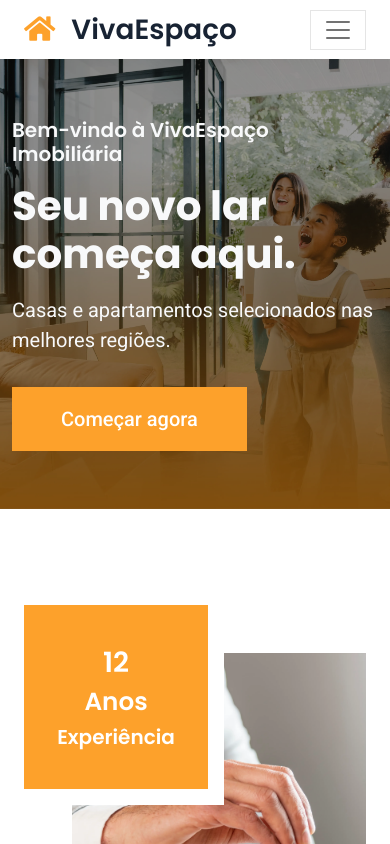
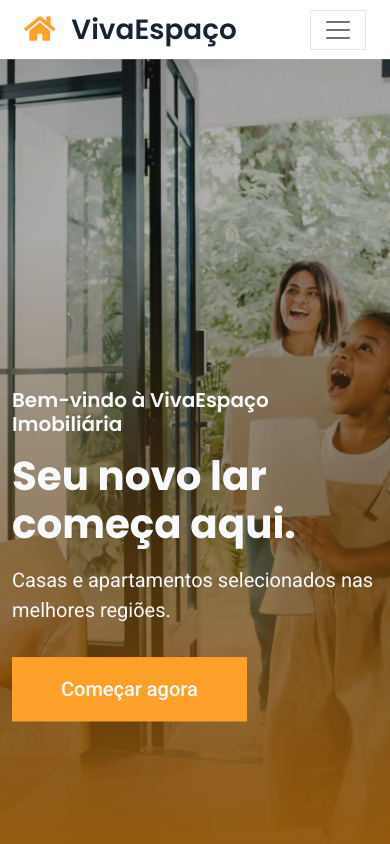
Before and after one commit to Bruno0409/VivaEspaco, a plain HTML site: page index.html in a window 390 px wide. Shown: the top 844 px of the page. Drawn offline with nearby package versions, Linux system fonts and the light colour scheme.

Commit message:
ajustando o viewport do hero

```diff
--- a/css/style.css
+++ b/css/style.css
@@ -9,6 +9,35 @@
 html {
     scroll-padding-top: 60px; /* Ajuste conforme a altura do seu cabeçalho fixo */
 }
+
+/* Garante que o item ocupe toda a tela no desktop */
+#header-carousel .carousel-item {
+  position: relative;
+  height: 100vh;
+  min-height: 600px; /* fallback */
+}
+
+/* Faz a imagem preencher toda a área */
+#header-carousel .carousel-item img {
+  width: 100%;
+  height: 100%;
+  object-fit: cover; /* cobre toda a tela sem distorcer */
+  object-position: 55% center;
+}
+
+/* Ajuste específico para telas pequenas (mobile) */
+@media (max-width: 768px) {
+  #header-carousel .carousel-item {
+    height: 95vh; /* força mais altura */
+  }
+
+  #header-carousel .carousel-caption {
+    bottom: 5%; /* sobe o texto */
+    transform: translateY(15%);
+  }
+}
+
+
 
 
 .back-to-top {
@@ -143,7 +172,6 @@ html {
     display: flex;
     align-items: center;
     text-align: start;
-    background: rgba(0, 0, 0, .4);
     z-index: 1;
 }
 
--- a/index.html
+++ b/index.html
@@ -95,7 +95,7 @@
         <div id="header-carousel" class="carousel slide" data-bs-ride="carousel">
             <div class="carousel-inner">
                 <div class="carousel-item active">
-                    <img class="w-100" src="img/hero1 (1).webp" alt="Image">
+                    <img class="w-100" src="img/heronovo.webp" alt="Image">
                     <div class="carousel-caption">
                         <div class="container">
                             <div class="row justify-content-center">
```
Also changed, not shown: img/hero1 (1).webp (deleted), img/heronovo.webp (added), 1 other file.
